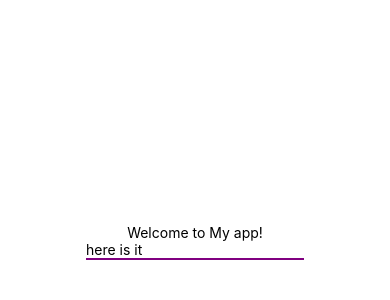
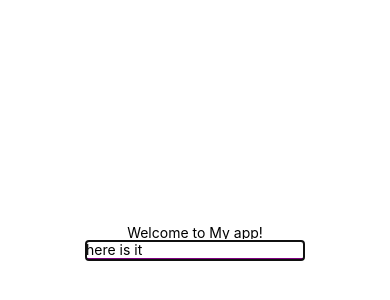
Before and after one commit to beibeixx/CS5520, a React Native app: screen / in a window 390 px wide. Shown: the part 180-480 px from the top of the page. Built offline with nearby package versions, Linux system fonts and the light colour scheme.

Commit message:
Add autoFocus, character count, and feedback to Input

```diff
--- a/App.js
+++ b/App.js
@@ -9,7 +9,7 @@ export default function App() {
     <View style={styles.container}>
       <StatusBar style="auto" />
       <Header name={appName} />
-      <Input />
+      <Input autoFocus={true}/>
     </View>
   );
 }
--- a/Components/Input.js
+++ b/Components/Input.js
@@ -2,9 +2,12 @@ import { StyleSheet, Text, TextInput, View } from 'react-native'
 import React from 'react'
 import { useState } from 'react';
 
-export default function Input() {
+export default function Input(props) {
     const [text, setText] = useState('')
+    const [isFocused, setIsFocused] = useState(true)
+
     return (
+        <View>
             <TextInput
                 placeholder="here is it"
                 autoCorrect={true}
@@ -14,7 +17,19 @@ export default function Input() {
                 onChangeText={function (changedText) {
                 setText(changedText);
                 }}
+                autoFocus={props.autoFocus}
+                onBlur={() => setIsFocused(false)}
+                onFocus={() => setIsFocused(true)}
             />
+            {text.length > 0 && isFocused && (
+                <Text style={styles.counter}>{text.length} characters</Text>
+            )}
+            {!isFocused && (
+                <Text style={styles.message}>
+                    {text.length >= 3 ? "Thank you" : "Please type more than 3 characters"}
+                </Text>
+            )}
+        </View>
     )
 }
 
```
Lines whose indentation alone changed are shown as unchanged.
